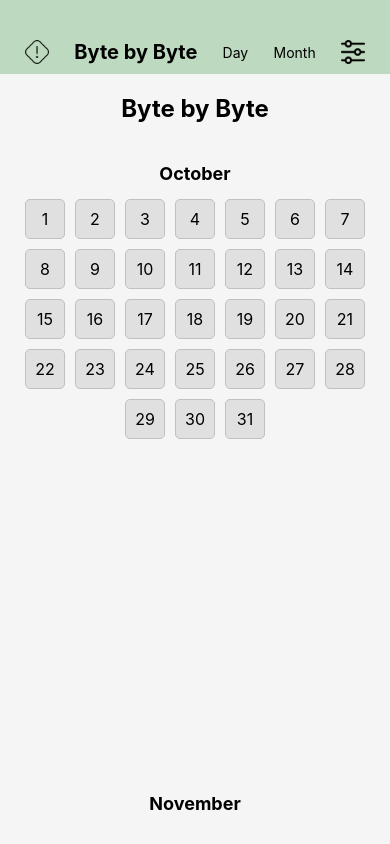
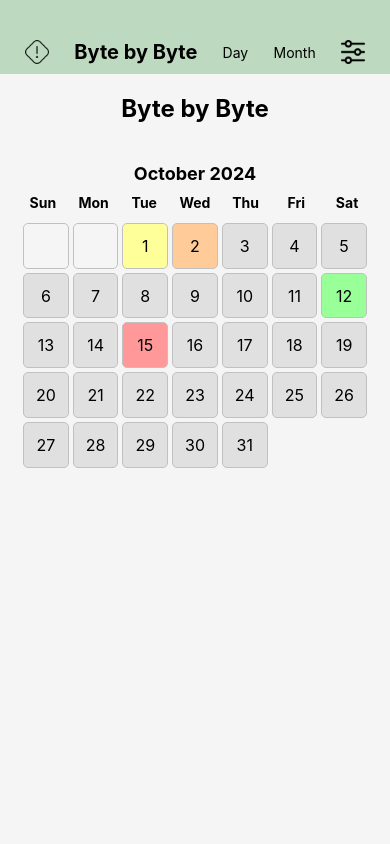
Before and after one commit to ElijahTyler/byte-by-byte, a React Native app in the folder my-app/: screen /MonthScreen in a window 390 px wide. Built offline with nearby package versions, Linux system fonts and the light colour scheme.

Commit message:
month screen update

```diff
--- a/my-app/screens/MonthScreen.js
+++ b/my-app/screens/MonthScreen.js
@@ -1,48 +1,79 @@
-import React, { useState } from 'react';
-import { View, Text, TouchableOpacity, StyleSheet, FlatList } from 'react-native';
+import React, { useState, useEffect } from 'react';
+import { View, Text, TouchableOpacity, StyleSheet, FlatList, Dimensions } from 'react-native';
 
-const daysInMonth = Array.from({ length: 31 }, (_, i) => i + 1); // 31 days for demonstration
+// Get the screen width to calculate day box sizes
+const screenWidth = Dimensions.get('window').width;
+
+const moodColors = {
+  1: '#ff9999',
+  2: '#ffcc99',
+  3: '#ffff99',
+  4: '#ccff99',
+  5: '#99ff99',
+};
 
 export default function MonthViewScreen() {
   const [selectedDays, setSelectedDays] = useState({});
+  const [daysInMonth, setDaysInMonth] = useState([]);
+  const [monthTitle, setMonthTitle] = useState('');
 
-  // Function to toggle the color of the day based on selection
-  const toggleDayColor = (day) => {
-    setSelectedDays((prevState) => ({
-      ...prevState,
-      [day]: prevState[day] === 'blue' ? 'red' : 'blue', // Toggle between blue and red for now
-    }));
+  const moodData = { // eventually will come from database! :D
+    1: 3,
+    2: 2,
+    12: 5,
+    15: 1,
   };
+
+  const currentDate = new Date();
+  const currentYear = currentDate.getFullYear();
+  const currentMonth = currentDate.getMonth();
+
+  useEffect(() => {
+    const firstDayOfMonth = new Date(currentYear, currentMonth, 1).getDay();
+    const daysInCurrentMonth = new Date(currentYear, currentMonth + 1, 0).getDate();
+
+    const daysArray = Array.from({ length: firstDayOfMonth }, () => null)
+      .concat(Array.from({ length: daysInCurrentMonth }, (_, i) => i + 1));
+
+    setDaysInMonth(daysArray);
+    setMonthTitle(currentDate.toLocaleString('default', { month: 'long', year: 'numeric' }));
+  }, [currentYear, currentMonth]);
+
+  const getMoodColor = (day) => {
+    const mood = moodData[day];
+    return mood ? moodColors[mood] : '#e0e0e0';
+  };
+
+  const boxSize = screenWidth / 7 - 10; // Divide screen width by 7, adjust for padding
 
   return (
     <View style={styles.container}>
-      {/* Header */}
       <Text style={styles.title}>Byte by Byte</Text>
+      <Text style={styles.monthTitle}>{monthTitle}</Text>
 
-      {/* Month Title */}
-      <Text style={styles.monthTitle}>October</Text>
+      <View style={styles.weekRow}>
+        {['Sun', 'Mon', 'Tue', 'Wed', 'Thu', 'Fri', 'Sat'].map((dayLabel) => (
+          <Text key={dayLabel} style={styles.dayLabel}>{dayLabel}</Text>
+        ))}
+      </View>
 
-      {/* Calendar Grid */}
       <FlatList
         data={daysInMonth}
-        numColumns={7} // 7 days in a week
-        keyExtractor={(item) => item.toString()}
+        numColumns={7}
+        keyExtractor={(item, index) => index.toString()}
         renderItem={({ item }) => (
           <TouchableOpacity
-            style={[styles.dayBox, { backgroundColor: selectedDays[item] || '#e0e0e0' }]} // Change color based on selection
-            onPress={() => toggleDayColor(item)}
+            style={[
+              styles.dayBox,
+              { backgroundColor: item ? getMoodColor(item) : 'transparent', width: boxSize, height: boxSize },
+            ]}
+            disabled={!item}
           >
-            <Text style={styles.dayText}>{item}</Text>
+            <Text style={styles.dayText}>{item || ''}</Text>
           </TouchableOpacity>
         )}
         contentContainerStyle={styles.calendarContainer}
       />
-
-      {/* Month Title for Next Month */}
-      <Text style={styles.monthTitle}>November</Text>
-
-      {/* Calendar Grid for November (optional) */}
-      {/* You can replicate the grid for November by creating a similar FlatList */}
     </View>
   );
 }
@@ -52,6 +83,7 @@ const styles = StyleSheet.create({
     flex: 1,
     padding: 20,
     backgroundColor: '#f5f5f5',
+    alignItems: 'center',
   },
   title: {
     fontSize: 24,
@@ -66,14 +98,23 @@ const styles = StyleSheet.create({
     marginTop: 20,
     marginBottom: 10,
   },
+  weekRow: {
+    flexDirection: 'row',
+    justifyContent: 'space-between',
+    width: screenWidth - 40, // Account for container padding
+    marginBottom: 10,
+  },
+  dayLabel: {
+    width: screenWidth / 7 - 10,
+    textAlign: 'center',
+    fontWeight: 'bold',
+  },
   calendarContainer: {
     justifyContent: 'center',
-    alignItems: 'center',
+    // alignItems: 'center',
   },
   dayBox: {
-    width: 40,
-    height: 40,
-    margin: 5,
+    margin: 2,
     justifyContent: 'center',
     alignItems: 'center',
     borderRadius: 5,
```
